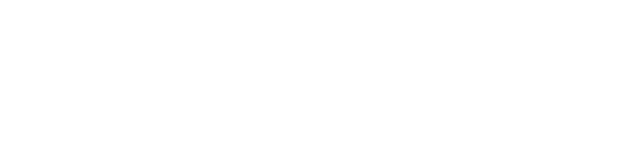
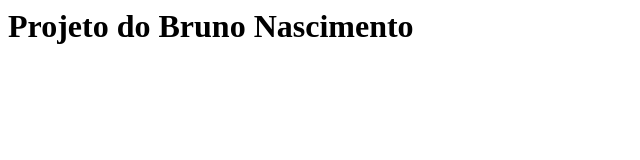
Before and after one commit to brunonlima/meu-site, a plain HTML site: page index.html in a window 1280 px wide. Shown: the whole page, without its empty margins (0-640 px from the left). Drawn offline with Linux system fonts and the light colour scheme.

Commit message:
título da página

```diff
--- a/index.html
+++ b/index.html
@@ -1,4 +1,6 @@
 <html>
 <head></head>
-<body></body>
+<body>
+<h1>Projeto do Bruno Nascimento</h1>
+</body>
 </html>
```
